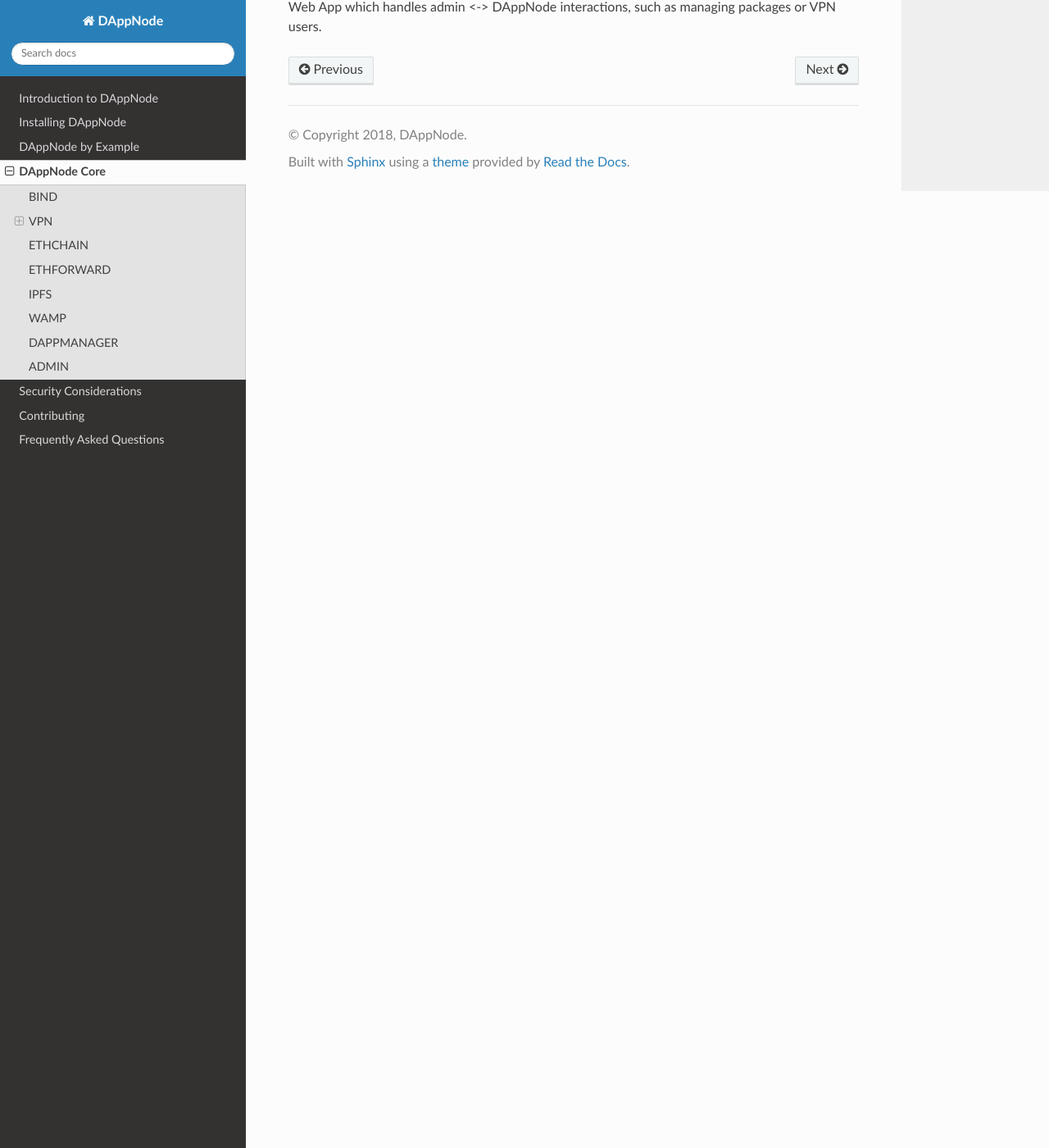
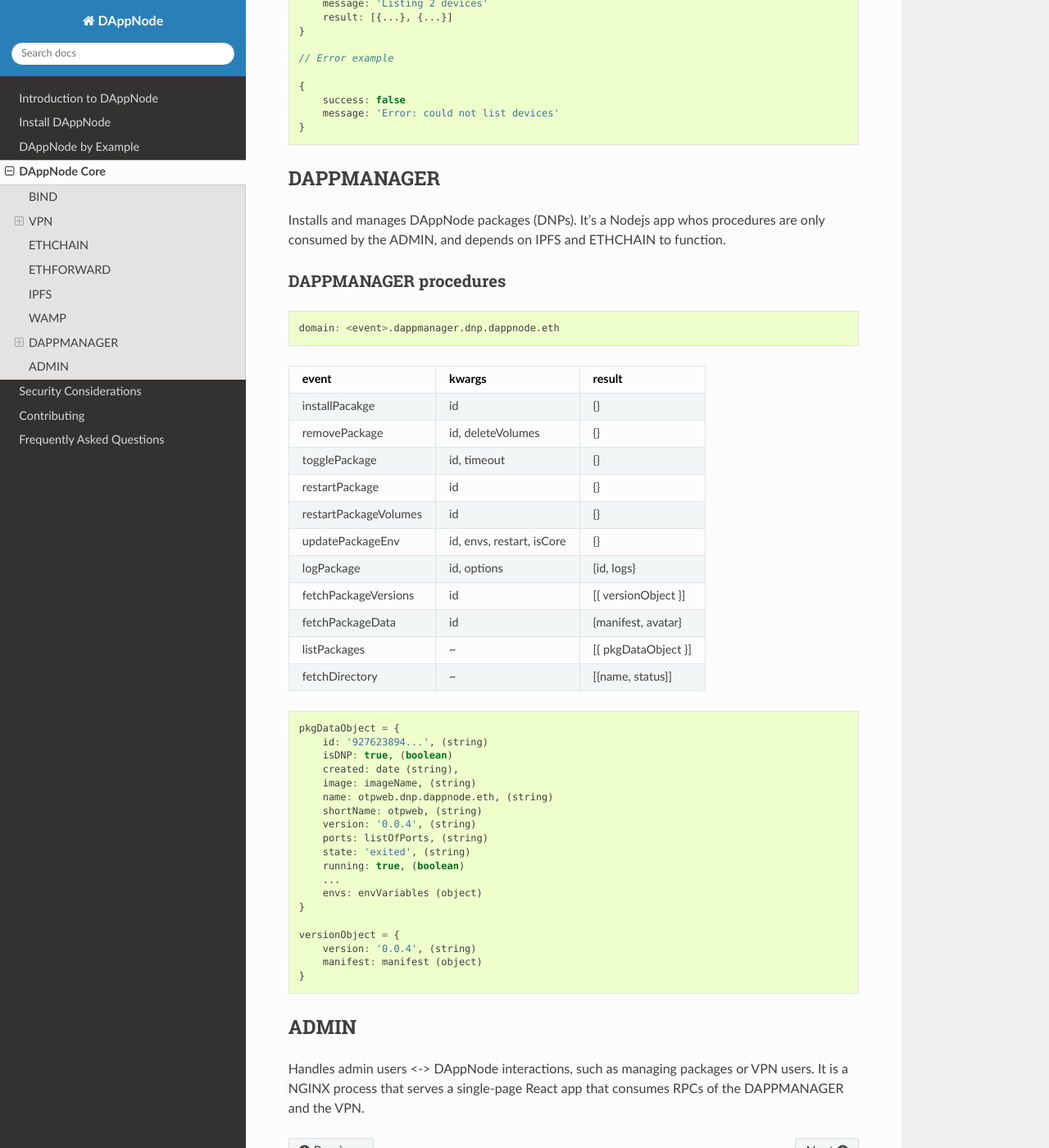
Before and after one commit to dappnode/DAppNode, a Sphinx documentation site: the page built from docs/dappnode-core.rst, in a window 1280 px wide and 1400 px high, scrolled down 2281 px. Shown: the whole window at 82% size. Built offline with Sphinx 7.4.7 and the Read the Docs theme 2.0.0, drawn with Linux system fonts in a browser that asks for light colours; some of the changed text lies outside the part shown.

Commit message:
added graphics and content

```diff
--- a/docs/dappnode-core.rst
+++ b/docs/dappnode-core.rst
@@ -23,6 +23,7 @@
 It runs a `xl2tpd <https://github.com/xelerance/xl2tpd>`_ process alongside a nodejs app, both controlled by a supervisord process. The nodejs app connects with the WAMP to manage VPN users directly editing the `/etc/ppp/chap-secrets <http://l4u-00.jinr.ru/usoft/WWW/HOWTO/PPP-HOWTO-13.html>`_ file, which holds the users credentials.
 
 The user IP is static and set when that user is created. The static IP is used by the WAMP for authentication to allow only admin users to perform certain actions. Currently there are three types of users:
+
 - 172.33.10.1: Super admin. It is created when DAppNode is installed and can never be deleted
 - 172.33.10.x: Admin user.
 - 172.33.100.x: Non-admin user.
@@ -62,7 +63,7 @@
 ETHCHAIN
 ********
 
-Local full mainnet ethereum node.
+Local full mainnet ethereum node. Right now it uses parity, but we are testing Geth against Parity to take a decision based on each client's efficiency, memory usage, time to use among other parameters.
 
 **********
 ETHFORWARD
@@ -70,17 +71,28 @@
 
 Resolves .eth domains by intercepting outgoing requests, calling ENS, and redirecting to the local IPFS node.
 
+It is a nodejs http proxy server, which also returns custom 404 pages if the content is not found or available or if the chain is still not synced.
+
 ****
 IPFS
 ****
 
-Local IFPS node.
+Local IFPS node. Its gateaway is available at:
+
+.. code-block:: javascript
+
+    host: my.ipfs.dnp.dappnode.eth
+    port: 5001
+    protocol: http
+
 
 ****
 WAMP
 ****
 
 Handles inter-package communications. Restricts certain operations to only admin users.
+
+We are using `crossbar.io <https://crossbar.io>`_ and its javascript client `autobahn.js <https://github.com/crossbario/autobahn-js>`_. Please refer to their documentation for more details.
 
 WAMP response specifications
 
@@ -112,10 +124,60 @@
 DAPPMANAGER
 ***********
 
-Nodejs app that handles the instalation and managent of DAppNode packages.
+Installs and manages DAppNode packages (DNPs). It's a Nodejs app whos procedures are only consumed by the ADMIN, and depends on IPFS and ETHCHAIN to function.
+
+
+DAPPMANAGER procedures
+**********************
+
+
+.. code-block:: javascript
+
+    domain: <event>.dappmanager.dnp.dappnode.eth
+
+
+=====================  ==========================  ==========================
+event                  kwargs                      result
+=====================  ==========================  ==========================
+installPacakge         id                          {}
+removePackage          id, deleteVolumes           {}
+togglePackage          id, timeout                 {}
+restartPackage         id                          {}
+restartPackageVolumes  id                          {}
+updatePackageEnv       id, envs, restart, isCore   {}
+logPackage             id, options                 {id, logs}
+fetchPackageVersions   id                          [{ versionObject }]
+fetchPackageData       id                          {manifest, avatar}
+listPackages           ~                           [{ pkgDataObject }]
+fetchDirectory         ~                           [{name, status}]
+=====================  ==========================  ==========================
+
+
+.. code-block:: javascript
+
+    pkgDataObject = {
+        id: '927623894...', (string)
+        isDNP: true, (boolean)
+        created: date (string),
+        image: imageName, (string)
+        name: otpweb.dnp.dappnode.eth, (string)
+        shortName: otpweb, (string)
+        version: '0.0.4', (string)
+        ports: listOfPorts, (string)
+        state: 'exited', (string)
+        running: true, (boolean)
+        ...
+        envs: envVariables (object)
+    }
+
+    versionObject = {
+        version: '0.0.4', (string)
+        manifest: manifest (object)
+    }
+
 
 *****
 ADMIN
 *****
 
-Web App which handles admin <-> DAppNode interactions, such as managing packages or VPN users.
+Handles admin users <-> DAppNode interactions, such as managing packages or VPN users. It is a NGINX process that serves a single-page React app that consumes RPCs of the DAPPMANAGER and the VPN.
```
Also changed, not shown: docs/dappnode-by-example.rst (+30 -1 lines), docs/index.rst (+19 -16 lines), docs/install-dappnode.rst (added, +16 -0 lines), docs/installing-dappnode.rst (deleted, +0 -9 lines), docs/images/dappnode-dweb.png (added).
